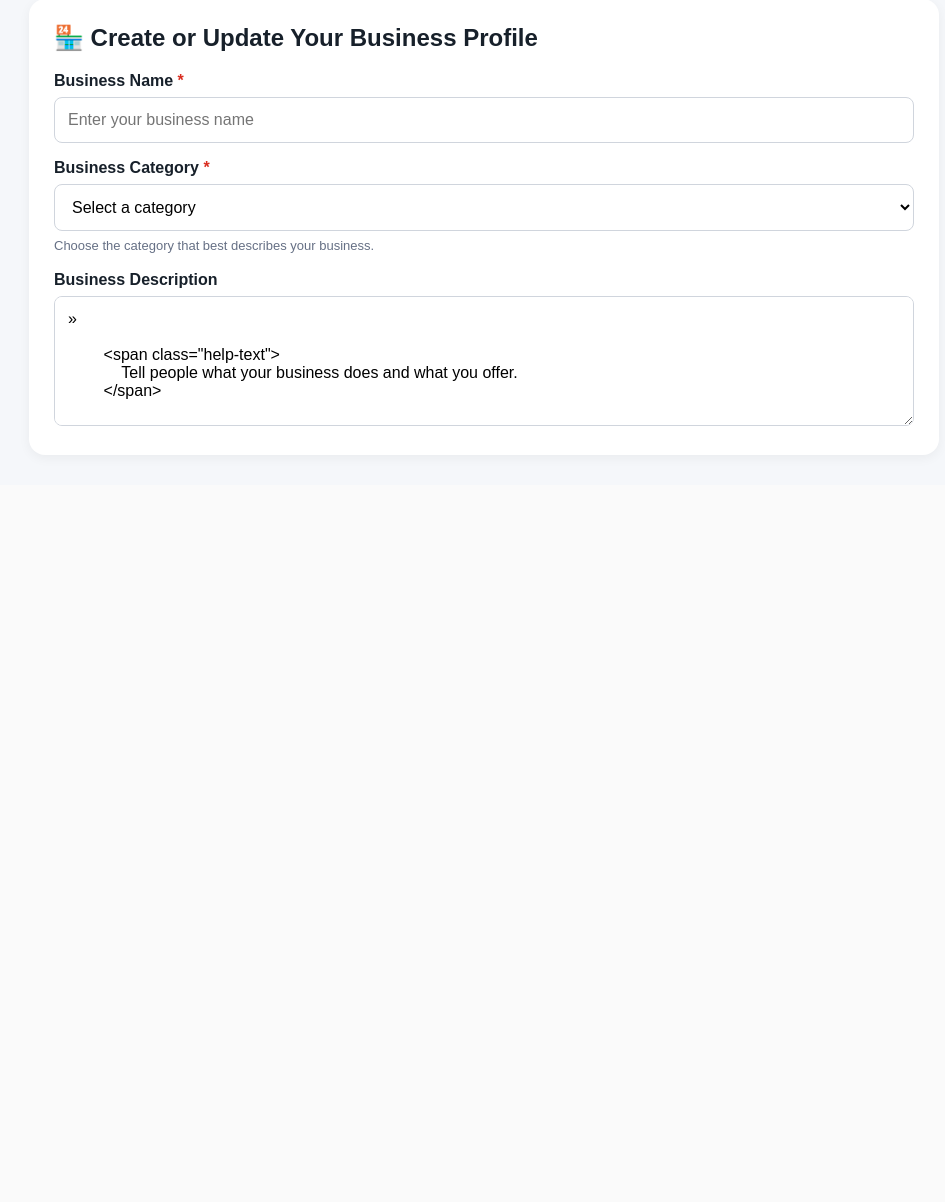
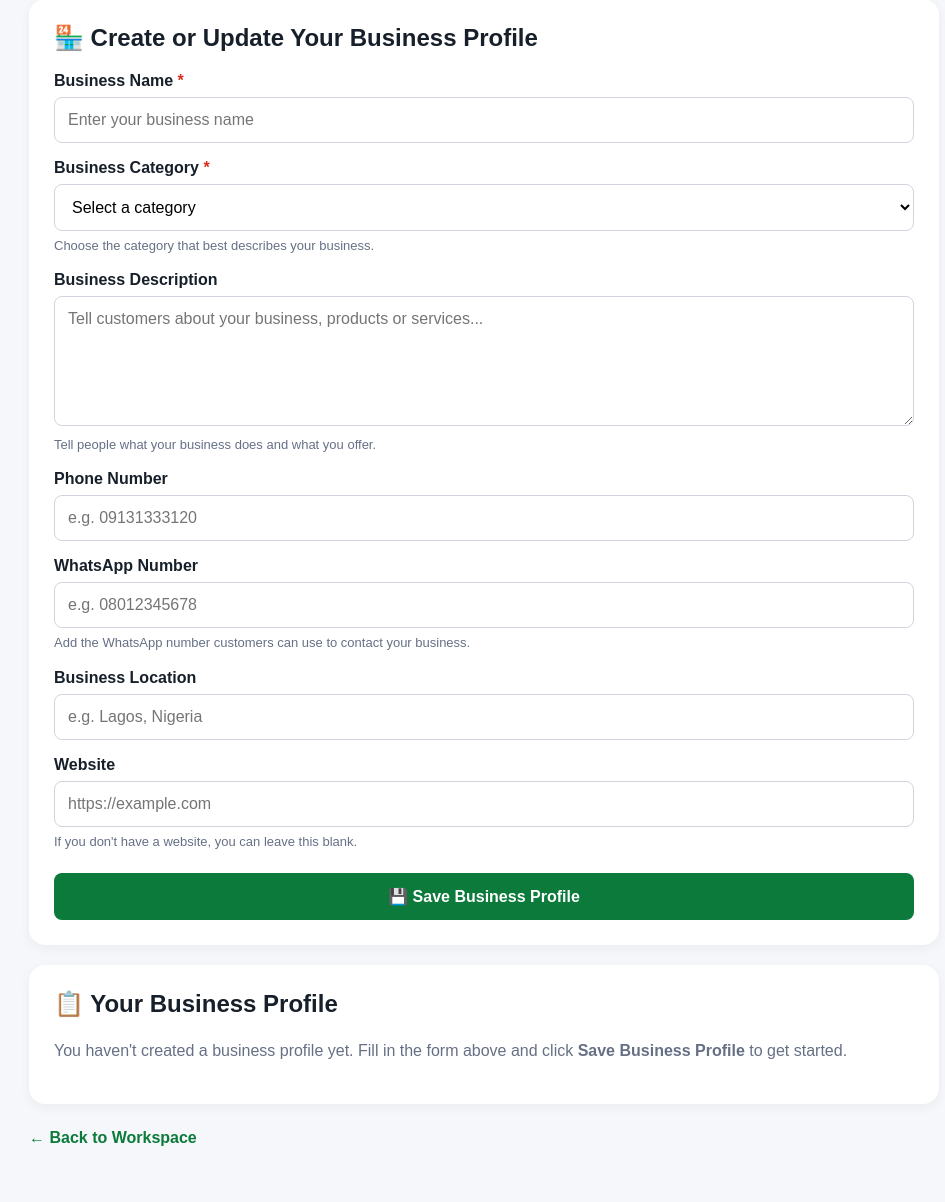
Before and after one commit to rajiolayinka77-lang/Nijawebbies, a Flask app: page /business-space in a window 1280 px wide. Shown: the part 346-1548 px from the top of the page, without its empty margins (156-1101 px from the left). Before the commit the page ends 802 px from the top, so only its background shows below. Run offline with Flask 3, Linux system fonts and the light colour scheme; the visitor is signed in with stand-in values (Sample User, id 1); data that the repository does not hold is empty; some libraries are stand-ins or nearby versions.

Commit message:
Update business_space.html

```diff
--- a/templates/business_space.html
+++ b/templates/business_space.html
@@ -199,6 +199,7 @@
     }
 
     .phone-link,
+    .whatsapp-link,
     .website-link {
         color: #0b7a3b;
         text-decoration: none;
@@ -206,6 +207,7 @@
     }
 
     .phone-link:hover,
+    .whatsapp-link:hover,
     .website-link:hover {
         text-decoration: underline;
     }
@@ -237,6 +239,31 @@
 
     .required {
         color: #d92d20;
+    }
+
+    .flash {
+        padding: 12px 15px;
+        border-radius: 8px;
+        margin-bottom: 18px;
+        line-height: 1.5;
+    }
+
+    .flash-success {
+        background: #ecfdf3;
+        color: #166534;
+        border: 1px solid #bbf7d0;
+    }
+
+    .flash-danger {
+        background: #fef2f2;
+        color: #991b1b;
+        border: 1px solid #fecaca;
+    }
+
+    .flash-warning {
+        background: #fffbeb;
+        color: #92400e;
+        border: 1px solid #fde68a;
     }
 
     @media (max-width: 700px) {
@@ -287,7 +314,26 @@
 
 </div>
 
-</header><main class="container"><!-- HERO -->
+</header><main class="container"><!-- FLASH MESSAGES -->
+
+{% with messages = get_flashed_messages(with_categories=true) %}
+
+    {% if messages %}
+
+        {% for category, message in messages %}
+
+            <div class="flash flash-{{ category }}">
+                {{ message }}
+            </div>
+
+        {% endfor %}
+
+    {% endif %}
+
+{% endwith %}
+
+
+<!-- HERO -->
 
 <section class="hero">
 
@@ -314,7 +360,7 @@
 
     <h2>🏪 Create or Update Your Business Profile</h2>
 
-    <form method="POST" action="/business-space">
+    <form method="POST" action="{{ url_for('business_space') }}">
 
         <!-- BUSINESS NAME -->
 
@@ -348,7 +394,6 @@
             <option value="">
                 Select a category
             </option>
-
 
             <optgroup label="🍽️ Food, Hospitality & Lifestyle">
 
@@ -627,8 +672,7 @@
             name="description"
             maxlength="1000"
             placeholder="Tell customers about your business, products or services..."
-
-«{{ business['description'] if business else '' }}</textarea>»
+        >{{ business['description'] if business else '' }}</textarea>
 
         <span class="help-text">
             Tell people what your business does and what you offer.
@@ -649,6 +693,26 @@
             placeholder="e.g. 09131333120"
             maxlength="30"
         >
+
+
+        <!-- WHATSAPP -->
+
+        <label for="whatsapp">
+            WhatsApp Number
+        </label>
+
+        <input
+            type="tel"
+            id="whatsapp"
+            name="whatsapp"
+            value="{{ business['whatsapp'] if business else '' }}"
+            placeholder="e.g. 08012345678"
+            maxlength="30"
+        >
+
+        <span class="help-text">
+            Add the WhatsApp number customers can use to contact your business.
+        </span>
 
 
         <!-- LOCATION -->
@@ -779,6 +843,32 @@
     {% endif %}
 
 
+    {% if business['whatsapp'] %}
+
+    <div class="profile-item">
+
+        <div class="profile-label">
+            WhatsApp
+        </div>
+
+        <div class="profile-value">
+
+            <a
+                class="whatsapp-link"
+                href="https://wa.me/{{ business['whatsapp'] | replace('+', '') | replace(' ', '') | replace('-', '') }}"
+                target="_blank"
+                rel="noopener noreferrer"
+            >
+                💬 {{ business['whatsapp'] }}
+            </a>
+
+        </div>
+
+    </div>
+
+    {% endif %}
+
+
     {% if business['location'] %}
 
     <div class="profile-item">
@@ -839,6 +929,7 @@
     <ul class="feature-list">
         <li>📍 Help people understand where your business is located.</li>
         <li>📞 Make it easy for customers to contact you.</li>
+        <li>💬 Give customers a WhatsApp contact option.</li>
         <li>🏷️ Choose the right category for your business.</li>
         <li>🌐 Add your website when you have one.</li>
         <li>🚀 Prepare your business for future NijaWebbies discovery features.</li>
@@ -870,7 +961,7 @@
 
 <a
     class="back"
-    href="/workspace"
+    href="{{ url_for('workspace') }}"
 >
     ← Back to Workspace
 </a>
```
